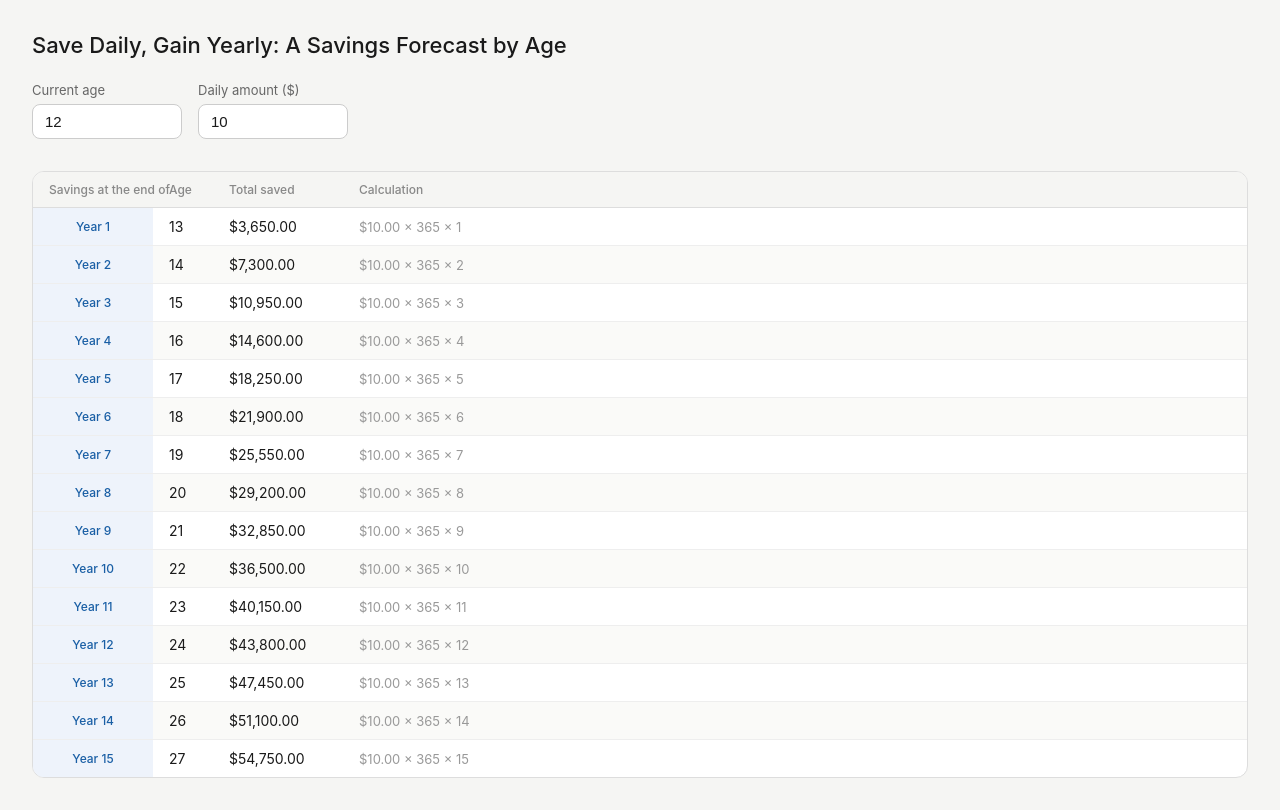
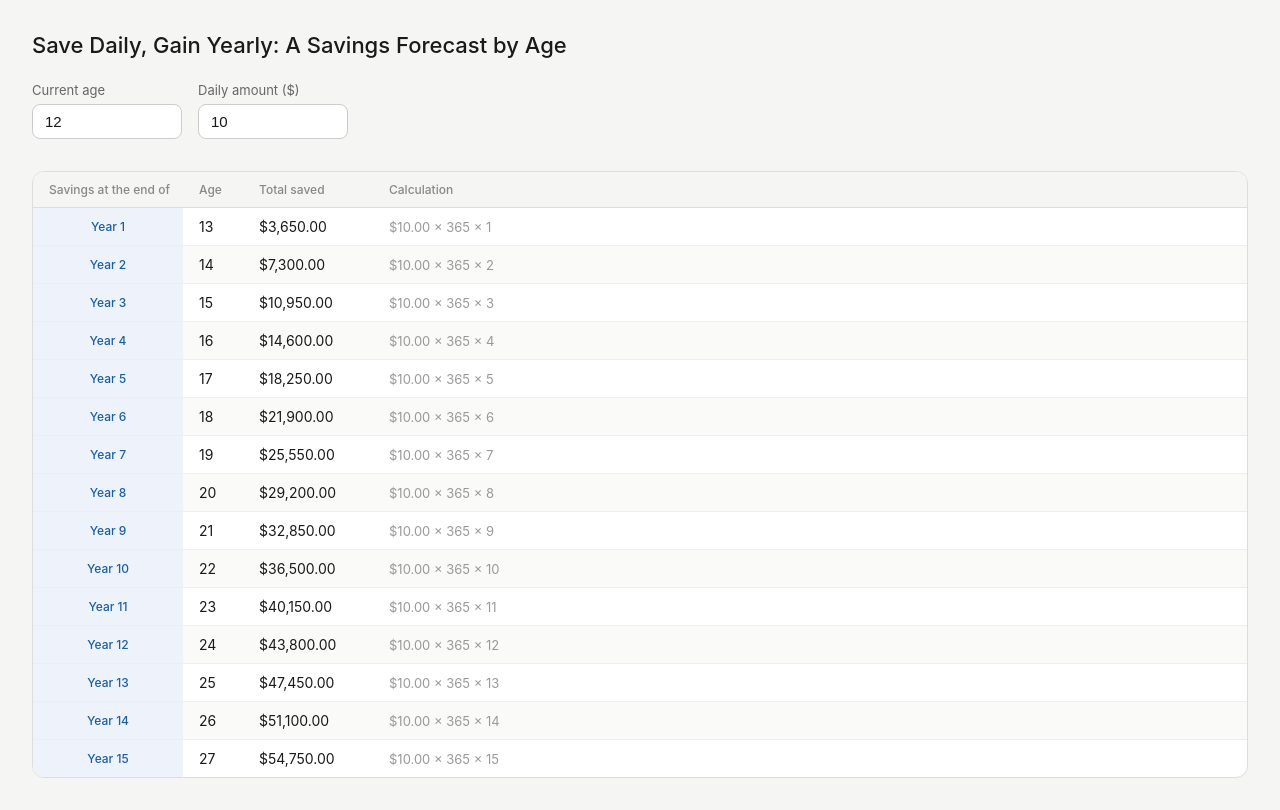
Before and after one commit to Physicalpixel/savemoney, a plain HTML site: page index.html in a window 1280 px wide. Drawn offline with Linux system fonts and the light colour scheme.

Commit message:
Increase width of the first table header

```diff
--- a/index.html
+++ b/index.html
@@ -70,7 +70,7 @@
       white-space: nowrap;
       border-bottom: 0.5px solid #ddd;
     }
-    thead th:nth-child(1) { width: 120px; }
+    thead th:nth-child(1) { width: 150px; }
     thead th:nth-child(2) { width: 60px; }
     thead th:nth-child(3) { width: 130px; }
     thead th:nth-child(4) { width: auto; }
```
